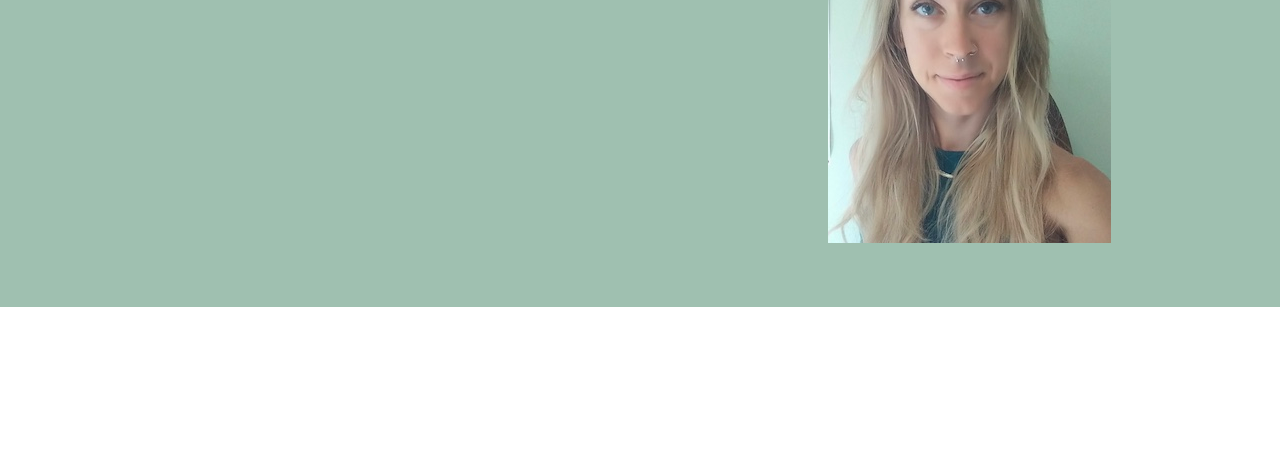
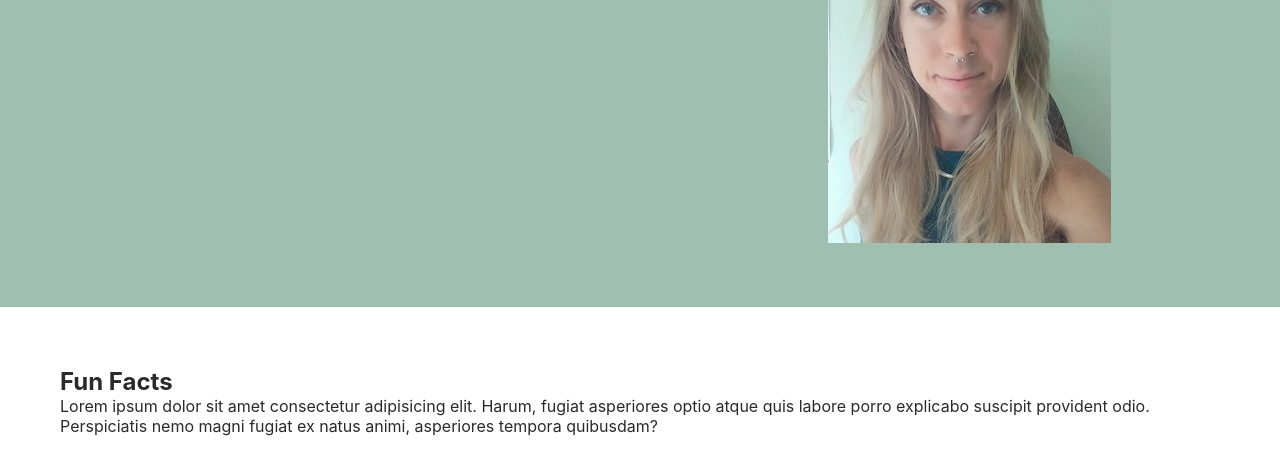
Before and after one commit to Amuodmi/MichellePortfolio, a plain HTML site: page index.html in a window 1280 px wide. Shown: the part 294-768 px from the top of the page. Drawn offline with Linux system fonts and the light colour scheme.

Commit message:
adding boxes

```diff
--- a/index.html
+++ b/index.html
@@ -47,5 +47,19 @@
 				<img src="picofme.jpg" alt="picture of smiling blonde hair woman" />
 			</div>
 		</section>
+
+		<section>
+			<div>
+				<h2>Fun Facts</h2>
+			</div>
+			<div>
+				<p>
+					Lorem ipsum dolor sit amet consectetur adipisicing elit. Harum, fugiat
+					asperiores optio atque quis labore porro explicabo suscipit provident
+					odio. Perspiciatis nemo magni fugiat ex natus animi, asperiores
+					tempora quibusdam?
+				</p>
+			</div>
+		</section>
 	</body>
 </html>
```
